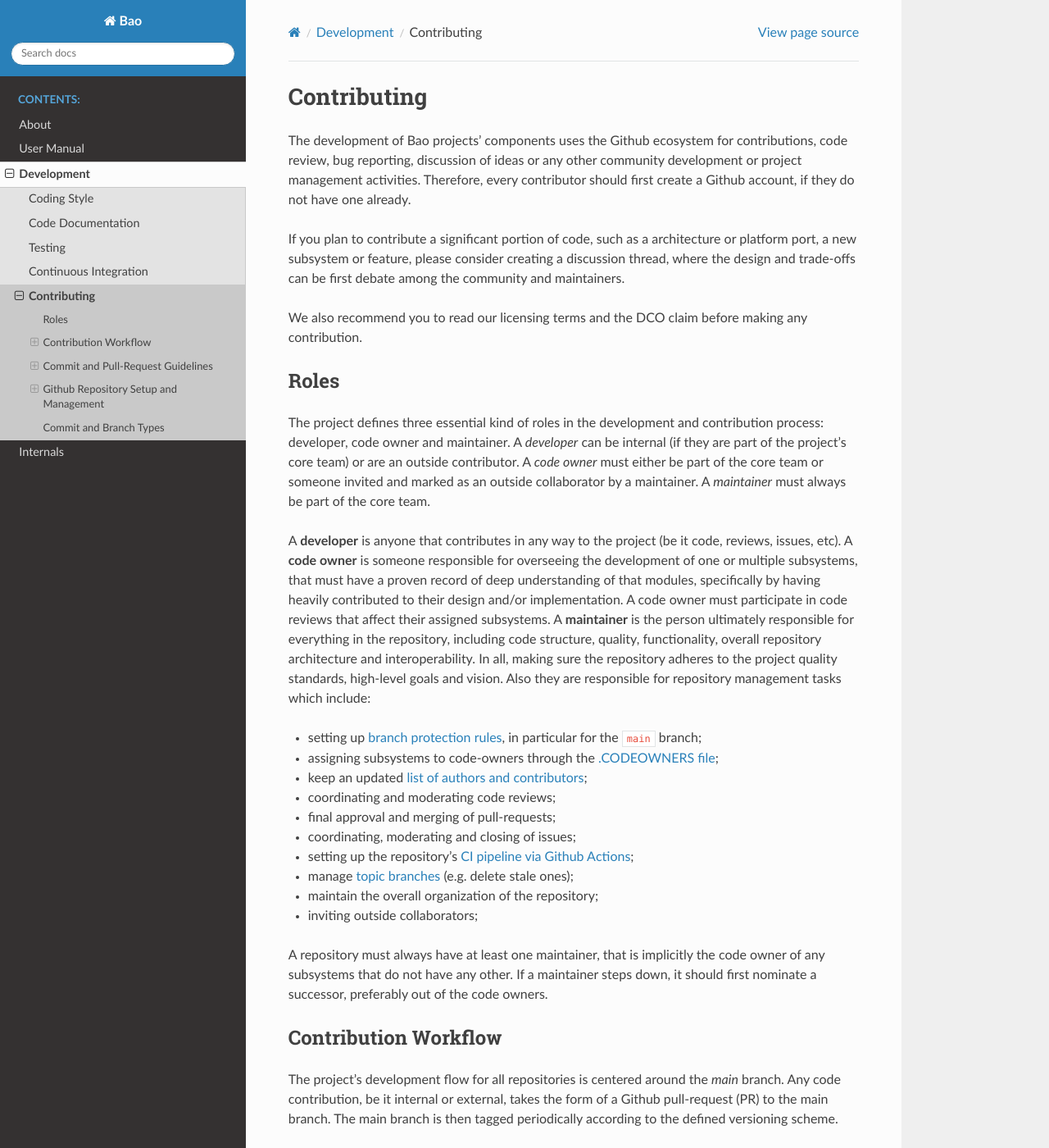
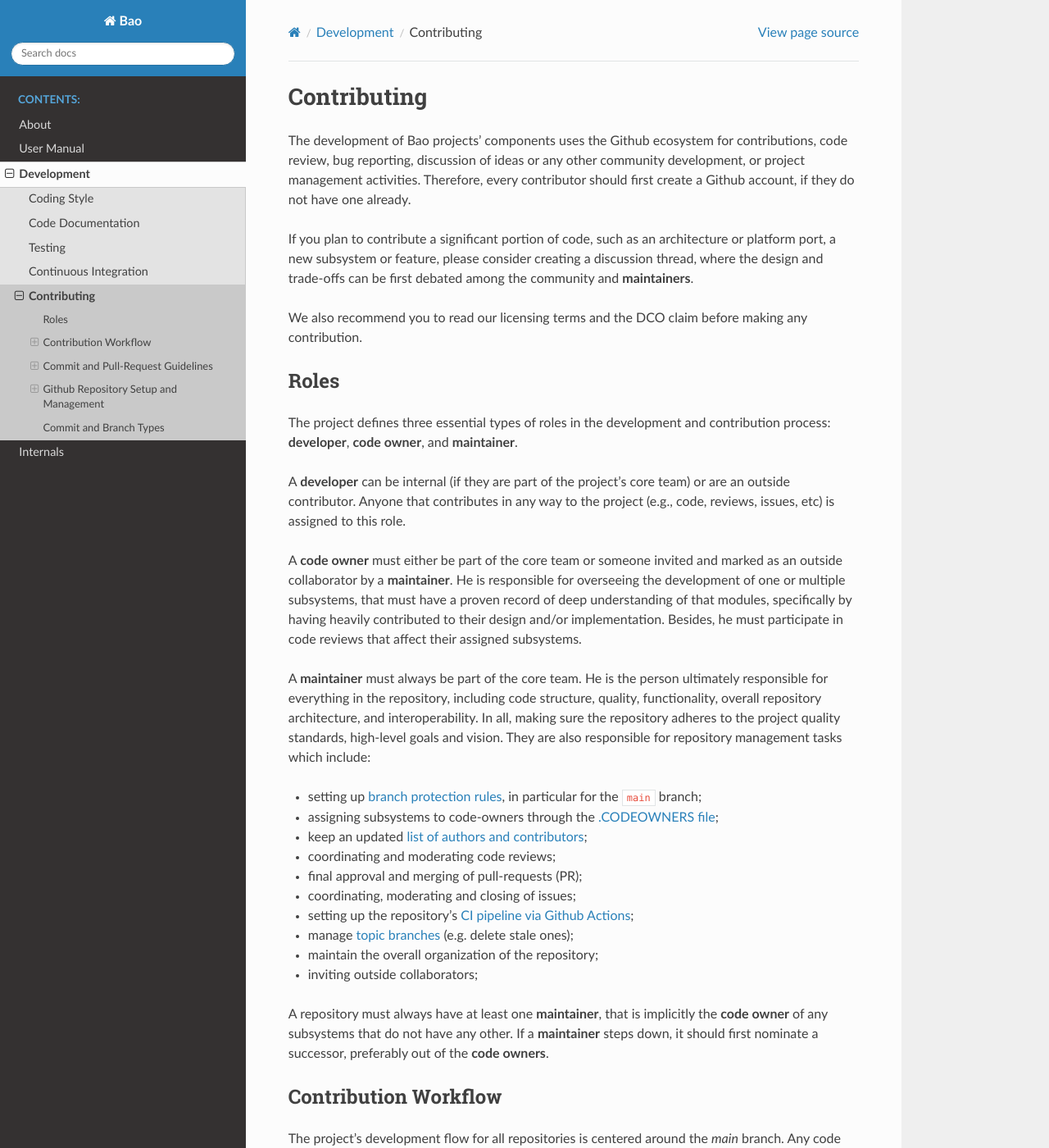
Before and after one commit to bao-project/bao-docs, a Sphinx documentation site: the page built from source/development/contributing.rst, in a window 1280 px wide and 1400 px high. Shown: the whole window at 82% size. Built offline with Sphinx 7.4.7 and the Read the Docs theme 2.0.0, drawn with Linux system fonts in a browser that asks for light colours; some of the changed text lies outside the part shown.

Commit message:
doc(fix): solve spelling typos
Signed-off-by: Daniel Oliveira <drawnpoetry@gmail.com>

```diff
--- a/source/development/contributing.rst
+++ b/source/development/contributing.rst
@@ -5,14 +5,14 @@ Contributing
 
 The development of Bao projects' components uses the Github ecosystem for
 contributions, code review, bug reporting, discussion of ideas or any other
-community development or project management activities. Therefore, every
+community development, or project management activities. Therefore, every
 contributor should first create a Github account, if they do not have one
 already.
 
-If you plan to contribute a significant portion of code, such as a architecture
-or platform port, a new subsystem or feature, please consider creating a
-discussion thread, where the design and trade-offs can be first debate among
-the community and maintainers.
+If you plan to contribute a significant portion of code, such as an
+architecture or platform port, a new subsystem or feature, please consider
+creating a discussion thread, where the design and trade-offs can be first
+debated among the community and **maintainers**.
 
 We also recommend you to read our :ref:`licensing terms and the DCO
 claim <licensing>` before making any contribution.
@@ -20,25 +20,26 @@ claim <licensing>` before making any contribution.
 Roles
 -----
 
-The project defines three essential kind of roles in the development and
-contribution process: developer, code owner and maintainer. A *developer* can
-be internal (if they are part of the project's core team) or are an outside
-contributor. A *code owner* must either be part of the core team or someone
-invited and marked as an outside collaborator by a maintainer. A *maintainer*
-must always be part of the core team.
+The project defines three essential types of roles in the development and
+contribution process: **developer**, **code owner**, and **maintainer**.
 
-A **developer** is anyone that contributes in any way to the project (be it
-code, reviews, issues, etc). A **code owner** is someone responsible for
+A **developer** can be internal (if they are part of the project's core team)
+or are an outside contributor. Anyone that contributes in any way to the
+project (e.g., code, reviews, issues, etc) is assigned to this role.
+
+A **code owner** must either be part of the core team or someone invited and
+marked as an outside collaborator by a **maintainer**. He is responsible for
 overseeing the development of one or multiple subsystems, that must have a
 proven record of deep understanding of that modules, specifically by having
-heavily contributed to their design and/or implementation. A code owner must
-participate in code reviews that affect their assigned subsystems. A
-**maintainer** is the person ultimately responsible for everything in the
-repository, including code structure, quality, functionality, overall
-repository architecture and interoperability. In all, making sure the
-repository adheres to the project quality standards, high-level goals and
-vision. Also they are responsible for repository management tasks which
-include:
+heavily contributed to their design and/or implementation. Besides, he must
+participate in code reviews that affect their assigned subsystems.
+
+A **maintainer** must always be part of the core team. He is the person
+ultimately responsible for everything in the repository, including code
+structure, quality, functionality, overall repository architecture, and
+interoperability. In all, making sure the repository adheres to the project
+quality standards, high-level goals and vision. They are also responsible for
+repository management tasks which include:
 
 * setting up :ref:`branch protection rules<branch_protection>`, in particular
   for the ``main`` branch;
@@ -54,9 +55,10 @@ include:
 * maintain the overall organization of the repository;
 * inviting outside collaborators;
 
-A repository must always have at least one maintainer, that is implicitly the
-code owner of any subsystems that do not have any other. If a maintainer steps
-down, it should first nominate a successor, preferably out of the code owners.
+A repository must always have at least one **maintainer**, that is implicitly
+the **code owner** of any subsystems that do not have any other. If a
+**maintainer** steps down, it should first nominate a successor, preferably out
+of the **code owners**.
 
 .. _contribution_workflow:
 
@@ -65,7 +67,7 @@ Contribution Workflow
 
 The project's development flow for all repositories is centered around the
 `main` branch. Any code contribution, be it internal or external, takes the
-form of a Github pull-request (PR) to the main branch. The main branch is then
+form of a Github PR to the main branch. The main branch is then
 tagged periodically according to the defined :ref:`versioning
 scheme<versioning>`.
 
@@ -82,8 +84,9 @@ case. For example, when developing a new feature the branch should be named
 `feat/my_new_feature`.
 
 Once development on a topic branch ceases, either because it was merged to
-``main`` or for some reason discarded, the branch must be deleted. Maintainers
-are ultimately responsible for deleting stale of merged topic branches.
+``main`` or for some reason discarded, the branch must be deleted.
+**Maintainers** are ultimately responsible for deleting stale of merged topic
+branches.
 
 Submitting Commits
 ******************
@@ -97,53 +100,53 @@ development directly on it. Follow these steps:
 1. Create a topic branch from the ``main`` branch;
 2. Make all the necessary commits and push your work to your remote fork.
    Make sure that all the introduced commits and the overall branch follow
-   the :ref:`commit and pull-request guidelines<commit_guidelines>`;
+   the :ref:`commit and PR guidelines<commit_guidelines>`;
 3. Make sure the branch is synced and can be merged or rebased on ``main``
    without conflicts. If necessary, `rewrite the branch's history
    <https://git-scm.com/book/en/v2/Git-Tools-Rewriting-History>`_, by rebasing
    it on ``main``;
-4. `Create a pull-request <https://docs.github.com/en/pull-requests/
+4. `Create a PR <https://docs.github.com/en/pull-requests/
    collaborating-with-pull-requests/proposing-changes-to-your-work-with-pull-
    requests/creating-a-pull-request>`_ targeting the original repository's
    ``main`` branch;
 5. Patiently wait for reviews and be engaged when they arrive:
 
-    * participate in the discussion with reviewers;
+    * participate in the discussion with **reviewers**;
     * address any refactoring, fixes, or other modifications to your code
-      contribution raised by the reviewers' comments. In doing so, add new
+      contribution raised by the **reviewers'** comments. In doing so, add new
       commits to the existing pull request. If existing commits need to be
       modified, rewrite the history and force push them to maintain a clean
       linear history;
-    * if the reviewers are are taking too long, try contacting the PR
+    * if the **reviewers** are are taking too long, try contacting the PR
       assignee.
 
 Review Assignment
 *****************
 
-A pull-request must have at least one assignee and be approved by at least two
-reviewers. The assignee must be a maintainer which will be responsible for
-getting the PR through, having the ultimate say on its acceptance and that must
-carry out the final merge. Maintainers must coordinate to choose among them the
-assignee as pull-requests arrive. One of the reviewers must also be a
-maintainer (which can coincide with the assignee).
+A PR must have at least one assignee and be approved by at least two
+**reviewers**. The assignee must be a **maintainer** which will be responsible
+for getting the PR through, having the ultimate say on its acceptance and that
+must carry out the final merge. **Maintainers** must coordinate to choose among
+them the assignee as PRs arrive. One of the **reviewers** must also
+be a **maintainer** (which can coincide with the assignee).
 
-If a code owners exist for the code being submitted, at least one of code
-owners (for each of the files/subsystems) must review the code. Code owners
-will be automatically assigned as reviewers given maintainers are correctly
-managing the :ref:`.CODEOWNERS file<github_files>`. If there aren't enough reviewers, the
-assignee  is responsible for appointing a second reviewer. Preferably, a
-project's internal contributor. They might also require and invite more
-reviewers if there is no consensus.
+If a **code owner** exist for the code being submitted, at least one of them
+(for each of the files/subsystems) must review the code. **Code owners**
+will be automatically assigned as **reviewers** given **maintainers** are
+correctly managing the :ref:`.CODEOWNERS file<github_files>`. If there aren't
+enough **reviewers**, the assignee  is responsible for appointing a second
+**reviewer**. Preferably, a project's internal contributor. They might also
+require and invite more **reviewers** if there is no consensus.
 
 Reviewing Guide
 ***************
 
 As much as possible, code quality and enforced standards/guidelines will be
-automatically checked in the :ref:`CI pipeline <ci>`. Reviewers must be
+automatically checked in the :ref:`CI pipeline <ci>`. **Reviewers** must be
 particularly attentive to the ones that are not addressed by these automated
 tools.
 
-The following are some tips all reviewers should take into account:
+The following are some tips all **reviewers** should take into account:
 
 * Make sure the code is readable, well commented (includes doxygen comments),
   and the PR provide the appropriate/necessary documentation;
@@ -178,30 +181,30 @@ The following are some tips all reviewers should take into account:
   tags are correctly added or updated;
 
 Review the code as much as possible by opening discussions and adding comments
-inline in the ``Files Changed`` tab of the PR, and opening a review. When you're
-done click the ``Finish Review`` button and submit the review either by only
-commenting or requesting explicit changes. As the contributor addresses your
-concerns mark each item as resolved. When you are happy with the current state
-with the pull-request and agree it should be merged, add a final review with an
-explicit approval. Beware there might still be new commits after you've
-approved the PR and you might need or be asked to review it again.
+inline in the ``Files Changed`` tab of the PR, and opening a review. When you
+are done click the ``Finish Review`` button and submit the review either by
+only commenting or requesting explicit changes. As the contributor addresses
+your concerns mark each item as resolved. When you are happy with the current
+state with the PR and agree it should be merged, add a final review
+with an explicit approval. Beware there might still be new commits after you
+have approved the PR and you might need or be asked to review it again.
 
 Finally, although obvious, self-reviewing is prohibited.
 
 Final Approval and Merging
 **************************
 
-The final approval of the pull-request to ``main`` must be carried out by a
-maintainer. They should verify the following checklist, although some of it
+The final approval of the PR to ``main`` must be carried out by a
+**maintainer**. They should verify the following checklist, although some of it
 might be automatically checked and enforced by GitHub:
 
-* was reviewed by at least by two reviewers;
+* was reviewed by at least by two **reviewers**;
 * all review comments, suggestions or modification requests have been
   addressed;
 * passes all :ref:`CI pipeline <ci>` checks;
 * can be rebased on ``main`` without any conflict;
 
-The maintainer shall have as the main objective when integrating the PR to
+The **maintainer** shall have as the main objective when integrating the PR to
 maintain a clear git history. Therefore, it should preferably perform either a
 rebase of the PR branch on ``main`` (or fast-forward merge if possible) or
 perform a squash merge if they deem necessary. If the PR originates from an
@@ -209,15 +212,16 @@ internal topic branch, the branch should be deleted. Only in extreme cases
 where the PR has a long list of commits with heavy and intertwined refactoring,
 a direct merge is acceptable.
 
-At this point the maintainer should update any contributor, :ref:`author and/or
-code owner files<github_files>`, especially when new files are created.
+At this point the **maintainer** should update any contributor,
+:ref:`author and/or code owner files<github_files>`, especially when new files
+are created.
 
 .. _commit_guidelines:
 
 Commit and Pull-Request Guidelines
 ----------------------------------
 
-All contributions must be submitted via Github pull-requests. You should ensure
+All contributions must be submitted via Github PRs. You should ensure
 that all commits within the PR:
 
 * have messages that follow the :ref:`conventional commit style<>`
@@ -225,7 +229,7 @@ that all commits within the PR:
   and don't include irrelevant changes (typo or formatting fixes should be
   submitted in dedicated PRs);
 * are logically related (unrelated modifications or fixes must be addressed
-  in a separate branch/pull-request);
+  in a separate ``branch/pull-request``);
 * follow a logical order. That is, a commit that has a dependence on the
   modifications by a different commit of the same PR, is after the former.
 * adhere to the project's :ref:`coding guidelines<>` for the targeted
@@ -377,7 +381,7 @@ used in you GitHub account.
     git config --global user.name "Your Name"
     git config --global user.email "your.email@example.com"
 
-All commits in a pull-request must be signed. To understand how to do this
+All commits in a PR must be signed. To understand how to do this
 checkout the `GitHub's Signing commits guide <https://docs.github.com/en/
 authentication/managing-commit-signature-verification/signing-commits>`_. Make
 sure that your `keys are correctly associated with the email <https://docs.
@@ -404,7 +408,7 @@ the following files set up, relative to their top-level directory:
   copyright or legal restrictions;
 * ``.github/CODEOWNERS``: identifies the coder owners of the repository so
   they can be automatically notified for code-review. The file first line
-  must assign all files to the repository's maintainers;
+  must assign all files to the repository's **maintainers**;
 * ``.github/CONTRIBUTORS`` and ``.github/AUTHORS``: list all contributors
   and authors that submit code to that repository.
 
@@ -435,7 +439,7 @@ menu, a protection rules must be created with the following options:
 * Include administrators
 
 Other topic branches might also be subject to protection rules at the will of
-the repository's maintainers.
+the repository's **maintainers**.
 
 .. _github_actions:
 
@@ -447,9 +451,9 @@ GitHub Actions. Specifically, by adding workflow yaml files to the
 ``.github/workflows`` directory. The :ref:`CI repository <ci_repo>` contains a
 number of templates as well as further instructions on how to set it up.
 
-Here are a few workflows a maintainer should add to the repository's CI:
+Here are a few workflows a **maintainer** should add to the repository's CI:
 
-* commit message linting: apply gitlint to verify all the pull-requests'
+* commit message linting: apply gitlint to verify all the PRs'
   commit messages follow the conventional commit style;
 * copyright and license check: making sure all files have the necessary
   license and copyright information;
@@ -462,7 +466,7 @@ Here are a few workflows a maintainer should add to the repository's CI:
 * build: build the repository for a representative set of targets and
   configurations (using GitHub Actions' strategy matrix);
 
-The maintainers are free to add more github workflows they feel are needed
+The **maintainers** are free to add more github workflows they feel are needed
 due to the specificities of the repository.
 
 .. _commit_branch_types:
```
Also changed, not shown: other parts of source/development/contributing.rst (+5 -5 lines).
